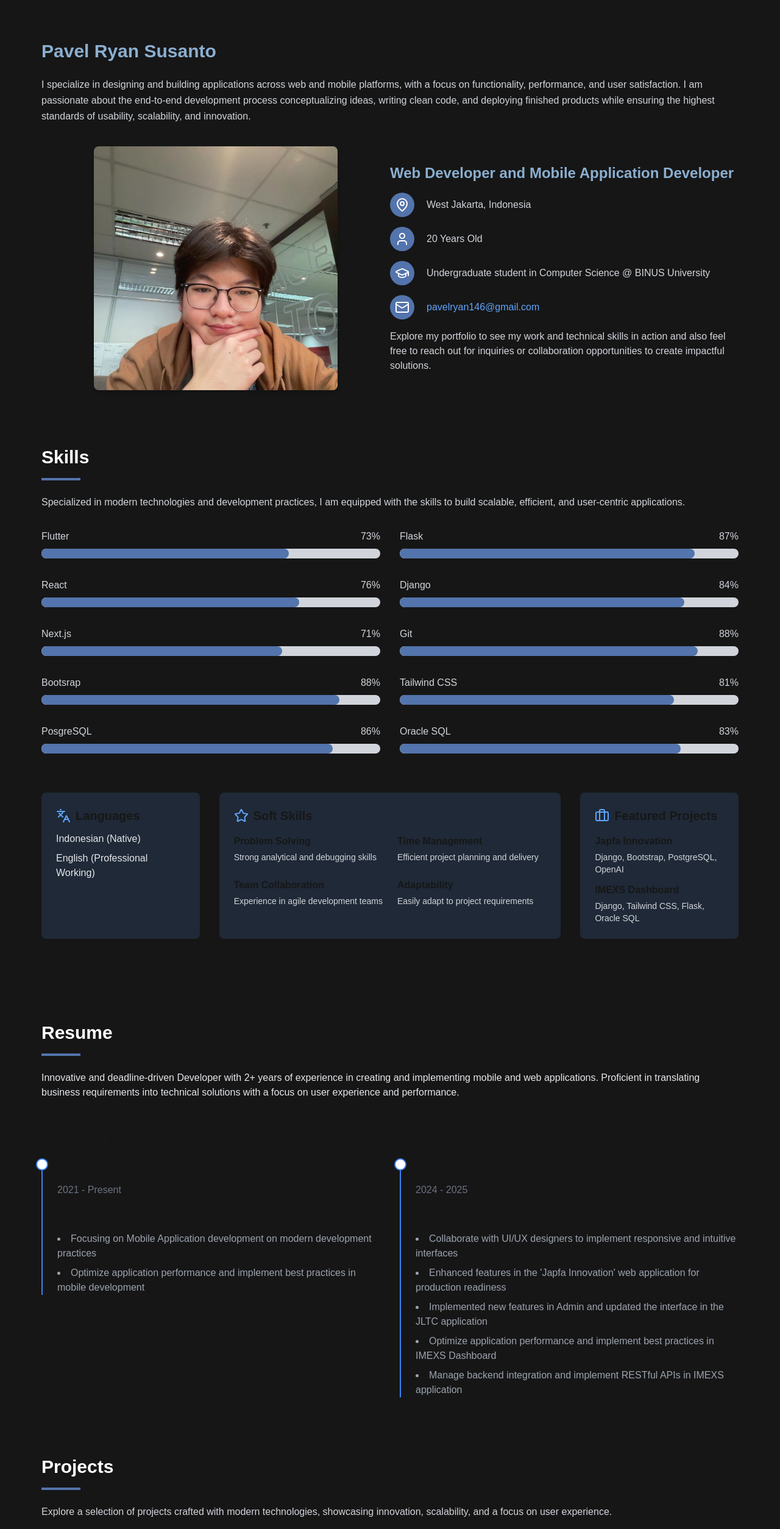
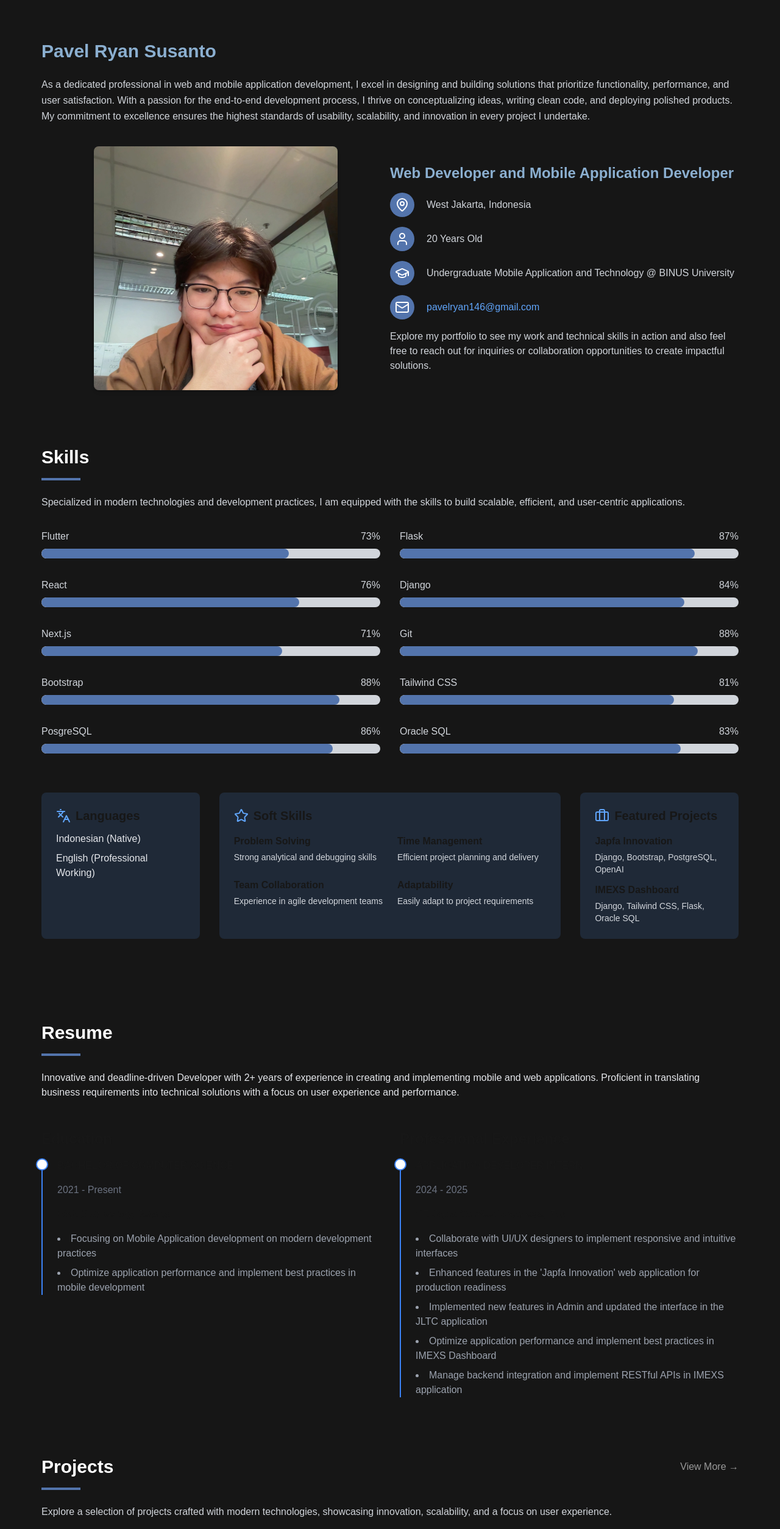
Before and after one commit to pavellsan8/pavel-portfolio, a Next.js app: page /homepage/homepage in a window 1280 px wide. Shown: the part 802-3310 px from the top of the page at 61% size. Built offline with nearby package versions, Linux system fonts and the light colour scheme.

Commit message:
Fixing route

```diff
--- a/next.config.ts
+++ b/next.config.ts
@@ -2,7 +2,6 @@ import type { NextConfig } from "next";
 
 /** @type {import('next').NextConfig} */
 const nextConfig: NextConfig = {
-  /* config options here */
   reactStrictMode: true,
   async rewrites() {
     return [
--- a/src/components/footer.tsx
+++ b/src/components/footer.tsx
@@ -3,9 +3,8 @@ export default function Footer() {
       <footer className="bg-custom-color_2 text-white py-8">
         <div className="container mx-auto px-4 flex flex-col md:flex-row justify-between items-center space-y-6 md:space-y-0">
           <div className="text-center md:text-left">
-            <h2 className="text-xl font-bold">MyApp</h2>
             <p className="text-sm text-gray-400 mt-1">
-              &copy; {new Date().getFullYear()} MyApp. All rights reserved.
+              &copy; {new Date().getFullYear()} Pavellsan All rights reserved.
             </p>
           </div>
 
--- a/src/components/navigation_bar.tsx
+++ b/src/components/navigation_bar.tsx
@@ -16,7 +16,6 @@ export default function Navbar() {
 
     if (router.pathname !== '/') {
       router.push('/');
-      // Wait for navigation to complete before scrolling
       setTimeout(() => {
         if (id) {
           const element = document.getElementById(id);
@@ -38,7 +37,6 @@ export default function Navbar() {
       }
     }
 
-    // Update URL without hash
     if (id) {
       router.push(`/${id}`, undefined, { shallow: true });
     } else {
@@ -48,7 +46,7 @@ export default function Navbar() {
 
   return (
     <nav className="navbar bg-custom-color_2 text-white shadow-lg fixed top-0 w-full z-50">
-      <div className="container mx-auto flex items-center justify-between p-7">
+      <div className="container mx-auto flex items-center justify-end p-5 md:p-7">
         <div className="hidden md:flex space-x-16 absolute left-1/2 transform -translate-x-1/2">
           <a
             href="/"
@@ -72,9 +70,9 @@ export default function Navbar() {
             Resume
           </a>
           <a
-            href="/projects"
+            href="/project"
             className="hover:text-gray-300 transition duration-300"
-            onClick={(e) => handleClick(e, 'projects')}
+            onClick={(e) => handleClick(e, 'project')}
           >
             Projects
           </a>
@@ -115,7 +113,7 @@ export default function Navbar() {
             About
           </a>
 
-          <a href="/projects"
+          <a href="/project"
             className="hover:text-gray-300 transition duration-300 transform hover:translate-x-2"
             onClick={(e) => handleClick(e, 'projects')}
           >
--- a/src/components/project_card.tsx
+++ b/src/components/project_card.tsx
@@ -7,7 +7,6 @@ interface ProjectCardProps {
   title: string;
   description: string;
   image: string;
-  link: string;
 }
 
 export default function ProjectCard({
@@ -29,7 +28,7 @@ export default function ProjectCard({
           <Image
             src={image}
             alt={title}
-            className={`absolute w-full h-[400px] object-cover transition-transform duration-[0.7s] ease-linear ${
+            className={`absolute w-full h-[500px] object-cover transition-transform duration-[0.7s] ease-linear ${
               isHovered ? 'translate-y-[-200px]' : 'translate-y-0'
             }`}
             width={400}
@@ -40,17 +39,11 @@ export default function ProjectCard({
       </div>
       <h3 className="text-xl font-semibold mt-4">{title}</h3>
       <p className="text-gray-300 text-sm mt-2">{description}</p>
-      <Link href={`/project/detail/${id}`} passHref>
-        <button className="mt-3 bg-blue-500 text-white px-4 py-2 rounded-md">View Project →</button>
-      </Link>
-      {/* <a
-        href={link}
-        target="_blank"
-        rel="noopener noreferrer"
-        className="text-blue-500 mt-4 inline-block hover:underline"
-      >
-        View Project →
-      </a> */}
+      {/* <Link href={`/pavel-projects/${id}`} className="inline-block mt-3"> */}
+        <button className="bg-custom-color_5 text-white px-4 py-2 rounded-md hover:bg-custom-color_4 hover:shadow-lg transition duration-300">
+          View Project →
+        </button>
+      {/* </Link> */}
     </div>
   );
 }
--- a/src/data/homepage.js
+++ b/src/data/homepage.js
@@ -5,7 +5,7 @@ export const hardSkills = [
   { name: "Django", percentage: 84 },
   { name: "Next.js", percentage: 71 },
   { name: "Git", percentage: 88 },
-  { name: "Bootsrap", percentage: 88 },
+  { name: "Bootstrap", percentage: 88 },
   { name: "Tailwind CSS", percentage: 81 },
   { name: "PosgreSQL", percentage: 86 },
   { name: "Oracle SQL", percentage: 83 },
--- a/src/pages/homepage/section/about_section.tsx
+++ b/src/pages/homepage/section/about_section.tsx
@@ -1,9 +1,9 @@
 import React from "react";
 import Image from "next/image";
-import { Mail, MapPin, GraduationCap, User, Star, Languages, Briefcase, Phone } from "lucide-react";
+import { Mail, MapPin, GraduationCap, User, Star, Languages, Briefcase } from "lucide-react";
 
 import ListItem from "../../../components/list_item_profile";
-import { hardSkills, softSkills, projects, experiences } from "../../../data/homepage";
+import { hardSkills, softSkills, projects } from "../../../data/homepage";
 
 export default function AboutSection() {
   return (
@@ -17,9 +17,10 @@ export default function AboutSection() {
             </header>
 
             <p className="text-gray-300 leading-relaxed">
-              I specialize in designing and building applications across web and mobile platforms, with a focus on functionality, performance, and user satisfaction.
-              I am passionate about the end-to-end development process conceptualizing ideas, writing clean code, and deploying finished products while ensuring
-              the highest standards of usability, scalability, and innovation.
+            As a dedicated professional in web and mobile application development, I excel in designing and building solutions that prioritize functionality,
+            performance, and user satisfaction. With a passion for the end-to-end development process, I thrive on conceptualizing ideas, writing clean code,
+            and deploying polished products. My commitment to excellence ensures the highest standards of usability, scalability, and innovation in every
+            project I undertake.
             </p>
 
             <div className="flex flex-wrap items-center justify-between mt-6">
@@ -40,7 +41,7 @@ export default function AboutSection() {
                 <ul className="space-y-4">
                   <ListItem Icon={MapPin} value="West Jakarta, Indonesia" />
                   <ListItem Icon={User} value="20 Years Old" />
-                  <ListItem Icon={GraduationCap} value="Undergraduate student in Computer Science @ BINUS University" />
+                  <ListItem Icon={GraduationCap} value="Undergraduate Mobile Application and Technology @ BINUS University" />
                   <ListItem Icon={Mail} value="pavelryan146@gmail.com" isLink />
                 </ul>
                 <p className="mt-4">
--- a/src/pages/homepage/section/project_section.tsx
+++ b/src/pages/homepage/section/project_section.tsx
@@ -1,29 +1,38 @@
 import React from "react";
+import Link from "next/link";
 
 import ProjectCard from "../../../components/project_card";
 import { projectCard } from "@/data/homepage";
+
 export default function ProjectSection() {
   return (
     <>
-      <section id="projects" className="bg-custom-color_1 px-6 py-14 md:px-14">
+      <section id="project" className="bg-custom-color_1 px-6 py-14 md:px-14">
         <div className="p-4 md:p-3">
           <div className="mx-auto">
+            <div className="flex justify-between items-center">
               <h1 className="text-3xl font-bold text-white my-4">Projects</h1>
+              <Link href="/pavel-projects"
+                className="text-white hover:text-custom-color_5 transition duration-300 animate-blink"
+              >
+                View More →
+              </Link>
+            </div>
             <div className="h-1 w-16 bg-custom-color_5 mb-6"></div>
-            <p className="text-gray-300 mb-8">
+            <p className="text-gray-300 mb-4">
               Explore a selection of projects crafted with modern technologies,
               showcasing innovation, scalability, and a focus on user experience.
             </p>
             <div className="grid grid-cols-1 sm:grid-cols-2 lg:grid-cols-3 gap-6">
-              {projectCard.map((project, index) => (
+              {projectCard.slice(0, 3).map((project) => (
+                <Link href={`/pavel-projects/${project.id}`} key={project.id} className="block">
                   <ProjectCard
-                  key={index}
                     id={project.id}
                     title={project.title}
                     description={project.description}
                     image={project.image}
-                  link={project.link}
                   />
+                </Link>
               ))}
             </div>
           </div>
--- /dev/null
+++ b/src/pages/pavel-projects.tsx
@@ -0,0 +1,24 @@
+import React from "react";
+import ProjectCard from "@/components/project_card";
+import { projectCard } from "@/data/homepage";
+import Link from "next/link";
+
+export default function ProjectPage() {
+  return (
+    <section className="bg-custom-color_1 px-6 py-14 md:px-14">
+      <h1 className="text-3xl font-bold text-white my-4">All Projects</h1>
+      <div className="grid grid-cols-1 sm:grid-cols-2 lg:grid-cols-3 gap-6">
+        {projectCard.map((project) => (
+          <Link key={project.id} href={`/pavel-projects/${project.id}`}>
+            <ProjectCard
+              id={project.id}
+              title={project.title}
+              description={project.description}
+              image={project.image}
+            />
+          </Link>
+        ))}
+      </div>
+    </section>
+  );
+}
--- /dev/null
+++ b/src/pages/pavel-projects/[id].tsx
@@ -0,0 +1,17 @@
+import { useRouter } from 'next/router'
+
+export default function ProjectDetailPage() {
+  const router = useRouter()
+  const { id } = router.query
+
+  if (router.isFallback) {
+    return <div>Loading...</div>
+  }
+
+  return (
+    <div className="container mx-auto px-4 py-8">
+      <h1 className="text-2xl font-bold mb-4">Project Detail Page</h1>
+      <p>Showing details for project ID: {id}</p>
+    </div>
+  );
+}
--- a/tailwind.config.ts
+++ b/tailwind.config.ts
@@ -28,7 +28,7 @@ export default {
         },
       },
       animation: {
-        blink: 'blink 2s infinite',
+        blink: 'blink 1.5s infinite',
       },
     },
   },
```
Also changed, not shown: src/app.tsx (deleted, +0 -27 lines), src/pages/project_detail/project_detail.tsx (deleted, +0 -8 lines). Lines whose indentation alone changed are shown as unchanged.
